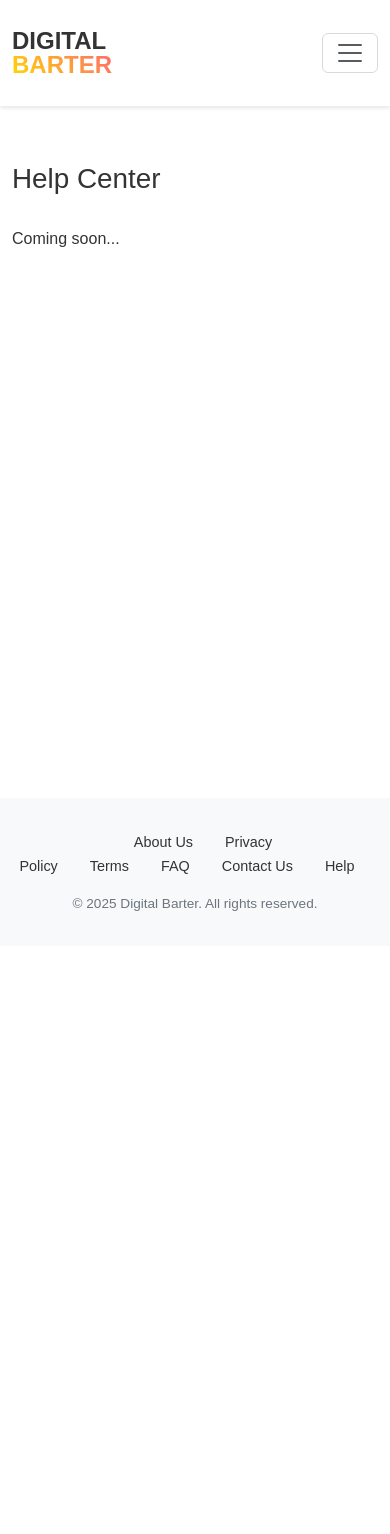
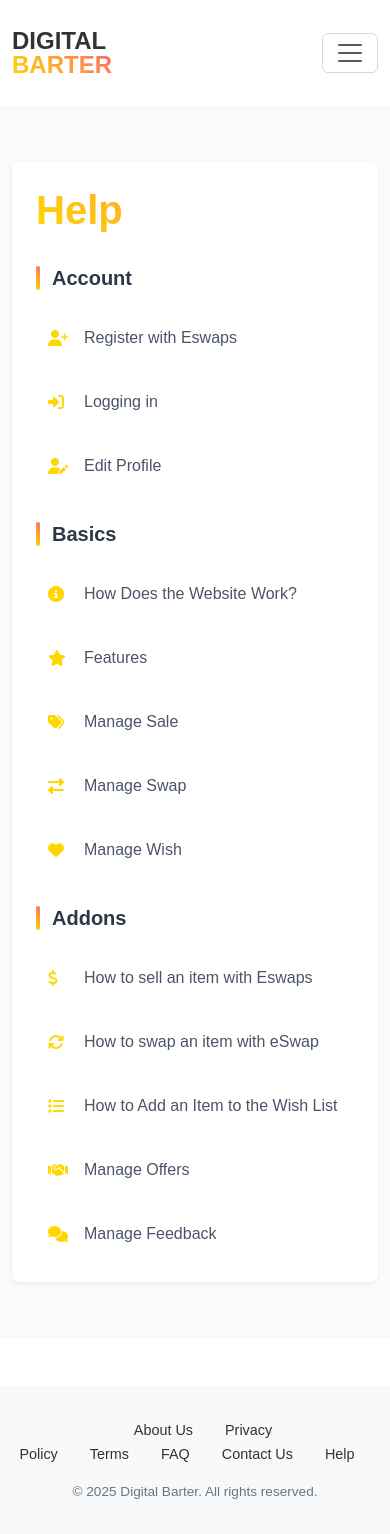
Before and after one commit to Dev-Fel254/digital-barter, a Vue app: page /help in a window 390 px wide. Before the commit the page ends 946 px from the top, so only its background shows below. Built offline with nearby package versions, Linux system fonts and the light colour scheme.

Commit message:
feat(help): Create Help page with categorized navigation
- Add three main sections: Account, Basics, and Addons
- Implement router links for all help topics
- Add FontAwesome icons for visual enhancement
- Include hover effects and gradient styling
- Ensure responsive grid layout

```diff
--- a/src/views/HelpView.vue
+++ b/src/views/HelpView.vue
@@ -1,9 +1,106 @@
 <template>
   <div class="help page-content">
     <div class="container py-4">
-      <h1>Help Center</h1>
-      <div class="content">
-        <p>Coming soon...</p>
+      <div class="help-wrapper">
+        <h1 class="gradient-text">Help</h1>
+
+        <div class="help-sections">
+          <div class="help-section">
+            <h2>Account</h2>
+            <ul class="help-links">
+              <li>
+                <router-link to="/help/register">
+                  <i class="fas fa-user-plus"></i>
+                  Register with Eswaps
+                </router-link>
+              </li>
+              <li>
+                <router-link to="/help/login">
+                  <i class="fas fa-sign-in-alt"></i>
+                  Logging in
+                </router-link>
+              </li>
+              <li>
+                <router-link to="/help/profile">
+                  <i class="fas fa-user-edit"></i>
+                  Edit Profile
+                </router-link>
+              </li>
+            </ul>
+          </div>
+
+          <div class="help-section">
+            <h2>Basics</h2>
+            <ul class="help-links">
+              <li>
+                <router-link to="/help/how-it-works">
+                  <i class="fas fa-info-circle"></i>
+                  How Does the Website Work?
+                </router-link>
+              </li>
+              <li>
+                <router-link to="/help/features">
+                  <i class="fas fa-star"></i>
+                  Features
+                </router-link>
+              </li>
+              <li>
+                <router-link to="/help/manage-sale">
+                  <i class="fas fa-tags"></i>
+                  Manage Sale
+                </router-link>
+              </li>
+              <li>
+                <router-link to="/help/manage-swap">
+                  <i class="fas fa-exchange-alt"></i>
+                  Manage Swap
+                </router-link>
+              </li>
+              <li>
+                <router-link to="/help/manage-wish">
+                  <i class="fas fa-heart"></i>
+                  Manage Wish
+                </router-link>
+              </li>
+            </ul>
+          </div>
+
+          <div class="help-section">
+            <h2>Addons</h2>
+            <ul class="help-links">
+              <li>
+                <router-link to="/help/sell-item">
+                  <i class="fas fa-dollar-sign"></i>
+                  How to sell an item with Eswaps
+                </router-link>
+              </li>
+              <li>
+                <router-link to="/help/swap-item">
+                  <i class="fas fa-sync"></i>
+                  How to swap an item with eSwap
+                </router-link>
+              </li>
+              <li>
+                <router-link to="/help/add-to-wishlist">
+                  <i class="fas fa-list"></i>
+                  How to Add an Item to the Wish List
+                </router-link>
+              </li>
+              <li>
+                <router-link to="/help/manage-offers">
+                  <i class="fas fa-handshake"></i>
+                  Manage Offers
+                </router-link>
+              </li>
+              <li>
+                <router-link to="/help/manage-feedback">
+                  <i class="fas fa-comments"></i>
+                  Manage Feedback
+                </router-link>
+              </li>
+            </ul>
+          </div>
+        </div>
       </div>
     </div>
   </div>
@@ -14,3 +111,112 @@
   name: 'HelpView'
 }
 </script>
+
+<style lang="scss" scoped>
+.help {
+  background-color: #fafafa;
+}
+
+.help-wrapper {
+  max-width: 1000px;
+  margin: 0 auto;
+  background: white;
+  padding: 2.5rem;
+  border-radius: 8px;
+  box-shadow: 0 2px 4px rgba(0, 0, 0, 0.05);
+
+  h1 {
+    font-size: 2.5rem;
+    font-weight: 700;
+    margin-bottom: 2rem;
+    background: linear-gradient(45deg, var(--primary-color), var(--secondary-color));
+    -webkit-background-clip: text;
+    background-clip: text;
+    color: transparent;
+  }
+}
+
+.help-sections {
+  display: grid;
+  grid-template-columns: repeat(auto-fit, minmax(300px, 1fr));
+  gap: 2rem;
+}
+
+.help-section {
+  h2 {
+    font-size: 1.5rem;
+    color: #2d3748;
+    margin-bottom: 1.5rem;
+    font-weight: 600;
+    position: relative;
+    padding-left: 1rem;
+
+    &::before {
+      content: '';
+      position: absolute;
+      left: 0;
+      top: 0;
+      height: 100%;
+      width: 4px;
+      background: linear-gradient(45deg, var(--primary-color), var(--secondary-color));
+      border-radius: 2px;
+    }
+  }
+}
+
+.help-links {
+  list-style: none;
+  padding: 0;
+  margin: 0;
+
+  li {
+    margin-bottom: 1rem;
+
+    &:last-child {
+      margin-bottom: 0;
+    }
+
+    a {
+      display: flex;
+      align-items: center;
+      color: #4a5568;
+      text-decoration: none;
+      padding: 0.75rem;
+      border-radius: 6px;
+      transition: all 0.3s ease;
+
+      i {
+        width: 24px;
+        margin-right: 0.75rem;
+        color: var(--primary-color);
+        transition: all 0.3s ease;
+      }
+
+      &:hover {
+        background: rgba(255, 215, 0, 0.05);
+        color: var(--primary-color);
+
+        i {
+          color: var(--secondary-color);
+        }
+      }
+    }
+  }
+}
+
+@media (max-width: 768px) {
+  .help-wrapper {
+    padding: 1.5rem;
+  }
+
+  h1 {
+    font-size: 2rem;
+  }
+
+  .help-section {
+    h2 {
+      font-size: 1.25rem;
+    }
+  }
+}
+</style>
```
